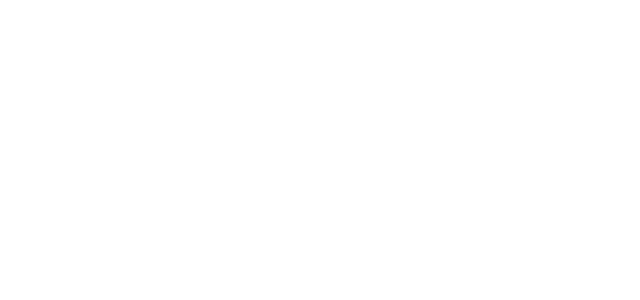
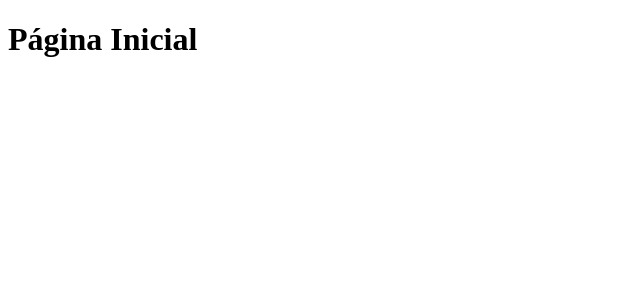
Before and after one commit to earibeiro/projeto_leilao, a Next.js app in the folder frontend/: page /home/Home in a window 1280 px wide. Shown: the top 300 px of the page, without its empty margins (0-640 px from the left). Built offline with nearby package versions, Linux system fonts and the light colour scheme.

Commit message:
Com este commit foi removido o body do css do login. Com isto, a página home voltou ao normal e as demais páginas tiveram leves modificacoes de seus css. A página LOGIN já está inteiramente corrigida. As demais páginas serão corrigidas nos commits vindouros

```diff
--- a/frontend/src/components/footer/Footer.jsx
+++ b/frontend/src/components/footer/Footer.jsx
@@ -5,7 +5,7 @@ const Footer = () => {
     return(
         <div className="footer">
             <div class="grid">
-                <div class="col">
+                <div class="col sm:p-3 flex flex-row flex-wrap align-items-center justify-content-center">
                     <div class="text-left p-3">
                         <ul class="font-bold">Leilões</ul>
                         <ul>Como funciona</ul>
--- a/frontend/src/components/header/Header.jsx
+++ b/frontend/src/components/header/Header.jsx
@@ -57,10 +57,10 @@ const Header = () => {
 
     return(
         <div className="header">
-            <div className="card flex justify-content-center">
+            <div className="left justify-content-center">
                 <Toast ref={toast} />
                 <Menu model={items} popup ref={menuLeft} id="popup_menu" />
-                <Button label="Show Left" icon="pi pi-align-left" className="mr-2" onClick={(event) => menuLeft.current.toggle(event)} aria-controls="popup_menu_left" aria-haspopup />
+                <Button label="Menu" icon="pi pi-align-left" className="mr-2" onClick={(event) => menuLeft.current.toggle(event)} aria-controls="popup_menu_left" aria-haspopup />
             </div>
         </div>
     );
--- a/frontend/src/pages/home/Home.jsx
+++ b/frontend/src/pages/home/Home.jsx
@@ -10,7 +10,7 @@ const Home = () => {
             <Helmet>
                 <title>Página Inicial</title>
             </Helmet>
-
+            <h1>Página Inicial</h1>
         </div>
     );
 }
--- a/frontend/src/pages/login/Login.css
+++ b/frontend/src/pages/login/Login.css
@@ -1,11 +1,3 @@
-body{
-    display: flex;
-    justify-content: center;
-    align-items: center;
-    height: 100vh;
-    background-color: #f5f5f7a1;
-}
-
 label{
     display: block;
     font-size: 1.1rem;
--- a/frontend/src/pages/login/Login.jsx
+++ b/frontend/src/pages/login/Login.jsx
@@ -32,7 +32,7 @@ const Login = () => {
             <Helmet>
                 <title>Login</title>
             </Helmet>
-            <Card title="Login" subTitle="Insira suas informações de acesso" footer={""} header={""} className="md:w-24rem p-0 card">
+            <Card title="Login" subTitle="Insira suas informações de acesso" footer={""} header={""} className="md:w-24rem h-screen bg--gray-50 p-0 flex align-items-center justify-content-center card">
                 <img src="/img/sitelogo.png" alt="Logo" className="logo" />
                 <label htmlFor="email">Email </label>
                 <InputText inputStyle={{ width: '100%' }} name="email" className="w-full mb-3" onChange={handleChange} aria-describedby="username-help" required/>
```
